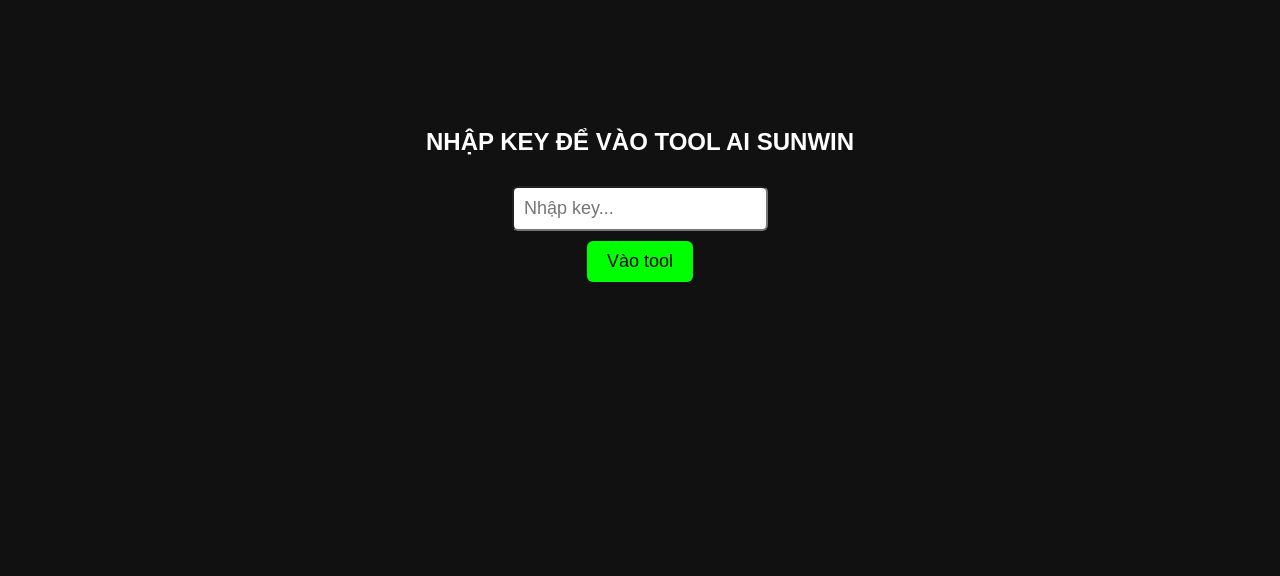
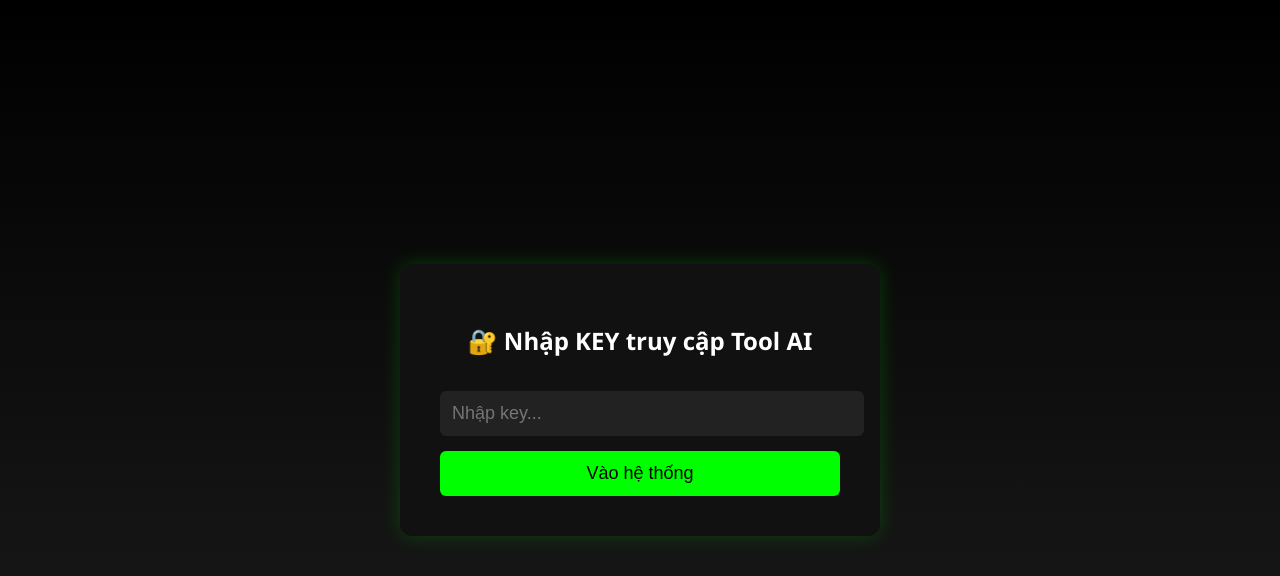
Before and after one commit to legiabao772/giabao-trick-, a plain HTML site: page templates/index.html in a window 1280 px wide. Drawn offline with Linux system fonts and the light colour scheme.

Commit message:
index.html

```diff
--- a/templates/index.html
+++ b/templates/index.html
@@ -3,36 +3,55 @@
 <head>
   <meta charset="UTF-8" />
   <meta name="viewport" content="width=device-width, initial-scale=1.0"/>
-  <title>Đăng nhập TOOL AI SunWin</title>
+  <title>Đăng nhập Tool AI SunWin</title>
   <style>
     body {
+      margin: 0;
+      background: linear-gradient(to bottom, #000000, #1e1e1e);
+      font-family: 'Segoe UI', sans-serif;
+      display: flex;
+      align-items: center;
+      justify-content: center;
+      height: 100vh;
+      color: white;
+    }
+    .box {
       background-color: #111;
-      color: white;
-      font-family: sans-serif;
+      padding: 40px;
+      border-radius: 12px;
+      box-shadow: 0 0 20px rgba(0,255,0,0.2);
       text-align: center;
-      padding-top: 100px;
+      width: 90%;
+      max-width: 400px;
     }
     input {
-      padding: 10px;
+      width: 100%;
+      padding: 12px;
+      margin: 15px 0;
+      border-radius: 6px;
+      border: none;
       font-size: 18px;
-      margin: 10px;
-      border-radius: 6px;
+      background-color: #222;
+      color: #0f0;
     }
     button {
-      padding: 10px 20px;
+      padding: 12px 24px;
+      background-color: #00ff00;
+      color: #000;
+      border: none;
       font-size: 18px;
-      background-color: #0f0;
-      border: none;
       border-radius: 6px;
       cursor: pointer;
+      width: 100%;
     }
   </style>
 </head>
 <body>
-  <h2>NHẬP KEY ĐỂ VÀO TOOL AI SUNWIN</h2>
-  <input id="key" placeholder="Nhập key..." />
-  <br />
-  <button onclick="checkKey()">Vào tool</button>
+  <div class="box">
+    <h2>🔐 Nhập KEY truy cập Tool AI</h2>
+    <input id="key" placeholder="Nhập key..." />
+    <button onclick="checkKey()">Vào hệ thống</button>
+  </div>
 
   <script>
     const keyAdmin = "admin123";
@@ -43,7 +62,7 @@
       if (input === keyAdmin || input === keyMember) {
         window.location.href = "dashboard.html";
       } else {
-        alert("Key sai! Liên hệ Admin.");
+        alert("❌ Key sai! Vui lòng liên hệ admin.");
       }
     }
   </script>
```
